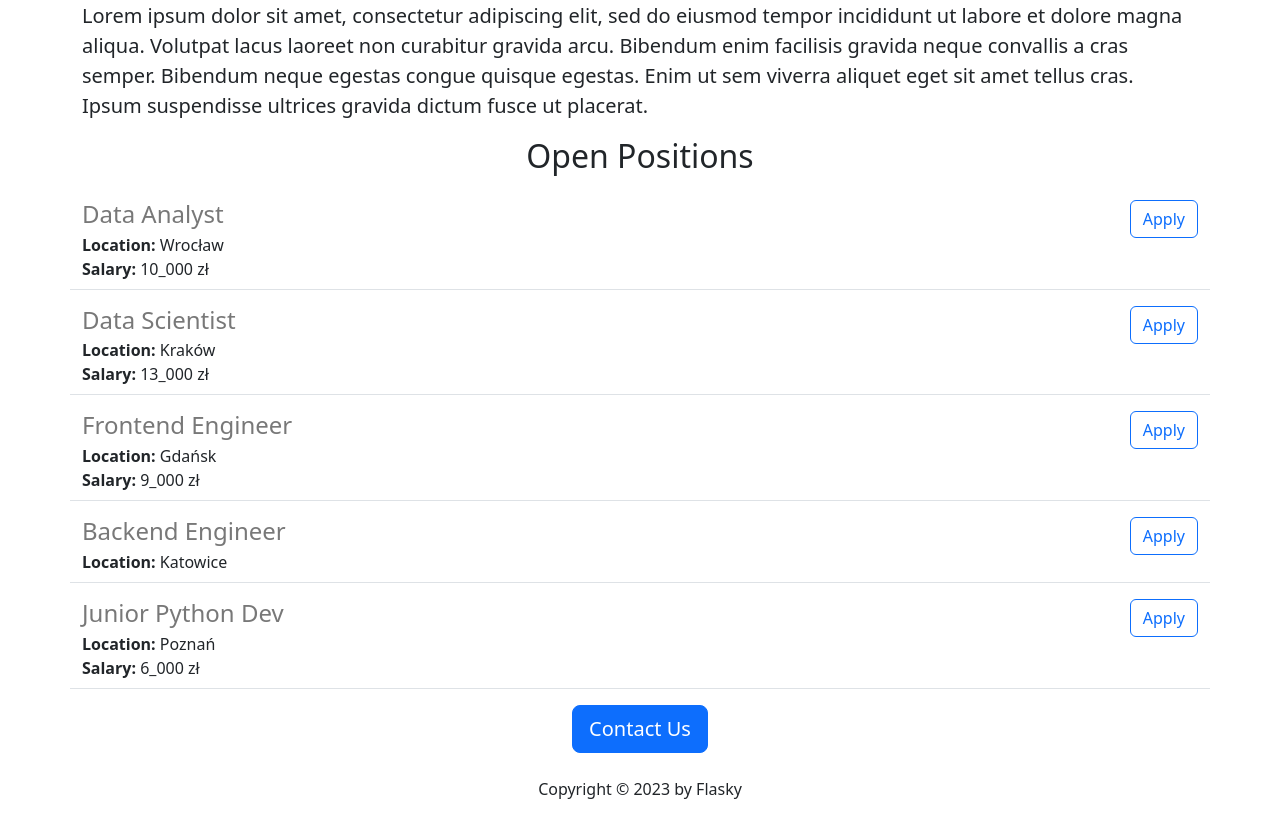
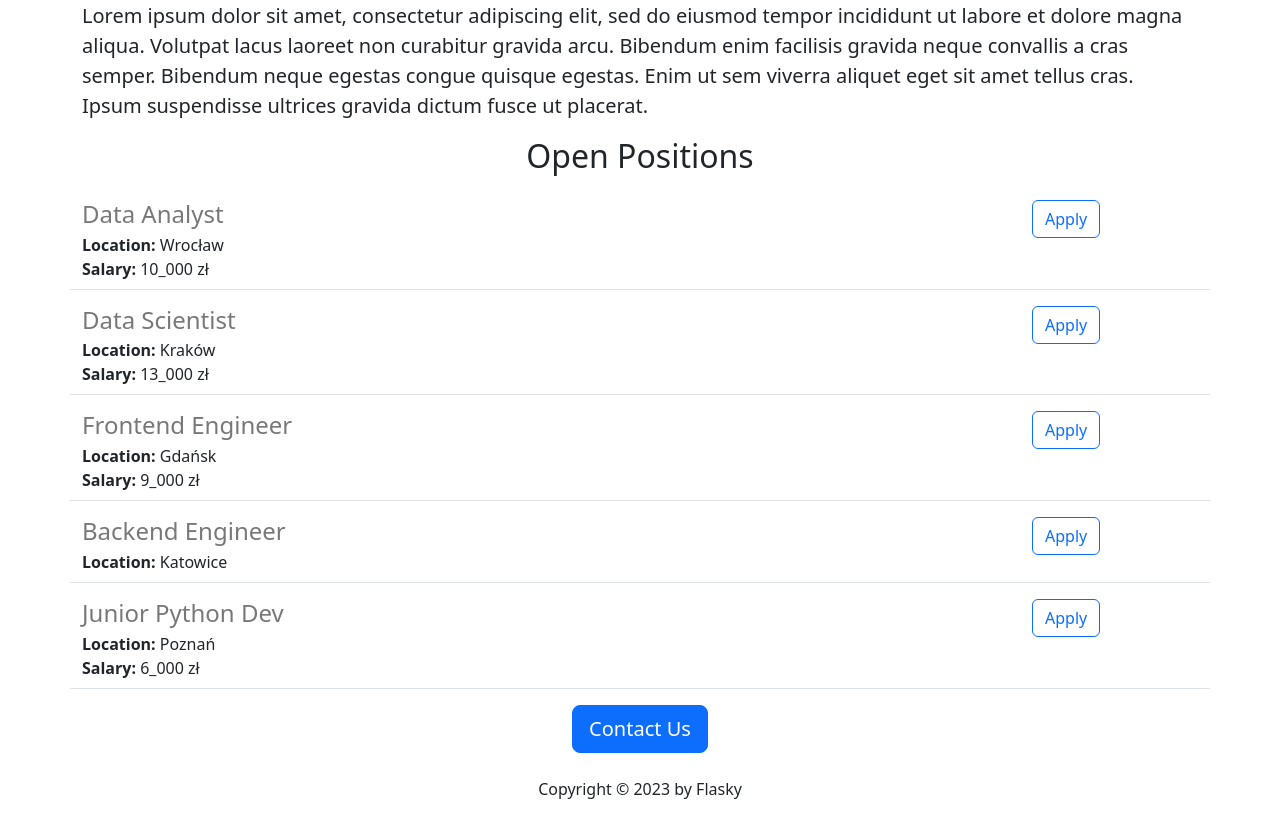
Before and after one commit to giciorh/flasky-web-v2, a Flask app: page / in a window 1280 px wide. Shown: the part 509-1326 px from the top of the page. Run offline with Flask 2, Linux system fonts and the light colour scheme.

Commit message:
added requirements.txt

```diff
--- /dev/null
+++ b/requirements.txt
@@ -0,0 +1,2 @@
+Flask
+gunicorn
--- a/templates/jobitem.html
+++ b/templates/jobitem.html
@@ -11,7 +11,7 @@
       </div>
     {% endif %}
   </div>
-  <div class="col-2 text-end">
+  <div class="col-2">
     <button type="button" class="btn btn-outline-primary ">Apply</button>
   </div>
 
```
